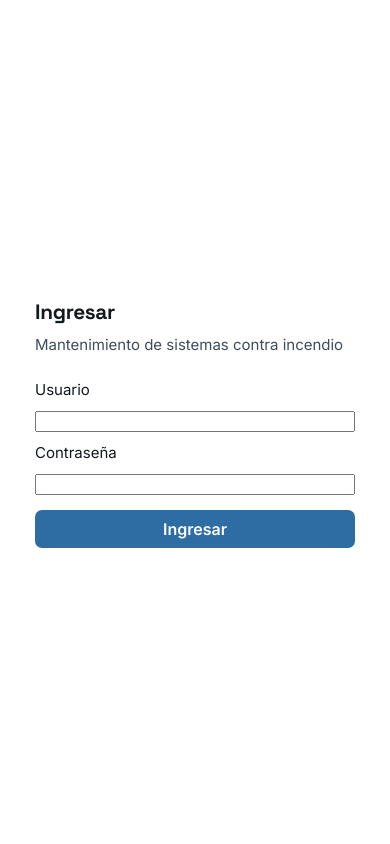
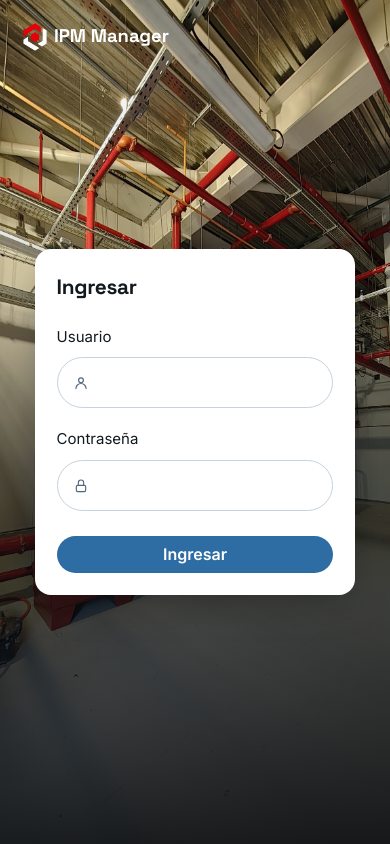
Before and after one commit to nmperezf/ipm-manager-v2, a Flask app: page /login in a window 390 px wide. Run offline with Flask 3, Linux system fonts and the light colour scheme.

Commit message:
Pulir login: fondo a pantalla completa en mobile, fade en desktop y campos en píldora
- Mobile: la foto pasa a ser fondo de pantalla completa (antes quedaba
  blanco liso) con la tarjeta del formulario centrada y flotando encima.
- Desktop: fundido suave entre la foto y el panel del formulario en vez
  de un corte duro; la imagen se centra (no solo se ve el techo).
- Usuario/contraseña como campos en píldora con ícono de contexto
  (usuario/candado), sumando esos dos íconos al set compartido de la app.
- Se quita la bajada "Mantenimiento de sistemas contra incendio" repetida
  debajo de "Ingresar".

Co-Authored-By: Claude Sonnet 5 <noreply@anthropic.com>

```diff
--- a/app/static/css/app.css
+++ b/app/static/css/app.css
@@ -623,11 +623,16 @@ tbody tr:hover .froz{background:var(--surface-muted)}
    derecha. Por debajo de 860px la foto se retira: en un celular no hay
    ancho para las dos columnas y el formulario es lo único que importa.
    ========================================================================= */
-.login-split{display:grid;grid-template-columns:1.1fr 1fr;min-height:100vh}
-.login-foto{position:relative;overflow:hidden;background:var(--brand-dark) center top/cover no-repeat;
+.login-split{display:grid;grid-template-columns:1.1fr 1fr;min-height:100vh;position:relative}
+.login-foto{position:relative;overflow:hidden;background:var(--brand-dark) center center/cover no-repeat;
   display:flex;flex-direction:column;color:#fff;padding:var(--e6)}
 .login-foto::before{content:"";position:absolute;inset:0;
   background:linear-gradient(to top,rgba(10,12,14,.92) 0%,rgba(10,12,14,.5) 45%,rgba(10,12,14,.05) 75%)}
+/* El corte entre foto y formulario queda como una línea dura si las dos
+   columnas simplemente chocan — este fundido difumina el borde derecho
+   de la foto hacia el mismo blanco del panel del formulario. */
+.login-foto::after{content:"";position:absolute;inset:0 0 0 auto;width:8%;z-index:2;
+  background:linear-gradient(to right,rgba(255,255,255,0) 0%,var(--surface) 100%)}
 .login-foto > *{position:relative;z-index:1}
 .login-marca{display:flex;align-items:center;gap:var(--e2);font-family:var(--display);
   font-weight:700;font-size:var(--t-med)}
@@ -639,7 +644,28 @@ tbody tr:hover .froz{background:var(--surface-muted)}
   padding:var(--e6) var(--e4)}
 .login-form{width:100%;max-width:320px}
 .login-form .sub{color:var(--ink-muted);display:block;margin:.3rem 0 var(--e5)}
+/* Campos en píldora con ícono de contexto — mockup aprobado "opción B". */
+.login-campo{position:relative;margin-bottom:var(--e3)}
+.login-campo svg{position:absolute;left:1rem;top:50%;transform:translateY(-50%);
+  width:16px;height:16px;color:var(--ink-faint);pointer-events:none}
+.login-campo input{width:100%;border:1.5px solid var(--border);background:var(--surface);
+  border-radius:var(--r-px);padding:.75rem 1.1rem .75rem 2.6rem;font:inherit;font-size:var(--t-base);
+  color:var(--ink);min-height:38px;transition:border-color .15s,box-shadow .15s}
+.login-campo input:focus{outline:none;border-color:var(--brand-light);
+  box-shadow:0 0 0 4px rgba(46,109,164,.14)}
+.login-campo:focus-within svg{color:var(--brand)}
+.login-form-suave .btn{border-radius:var(--r-px)}
 @media (max-width:860px){
   .login-split{grid-template-columns:1fr}
-  .login-foto{display:none}
+  /* En vez de sacar la foto y dejar blanco liso, se pasa a fondo de
+     pantalla completa: la foto queda detrás (position:absolute, fuera
+     del flujo) y la tarjeta del formulario flota encima, sin la columna
+     lateral que no entra en un celular. */
+  .login-foto{position:absolute;inset:0;z-index:0;padding:var(--e5)}
+  .login-foto::after{display:none}
+  .login-frase{display:none}
+  .login-form-panel{position:relative;z-index:1;min-height:100vh;background:transparent;
+    align-items:center;padding:var(--e5)}
+  .login-form{background:var(--surface);border-radius:16px;padding:var(--e5);
+    box-shadow:0 12px 40px -14px rgba(10,12,14,.5)}
 }
--- a/app/templates/base.html
+++ b/app/templates/base.html
@@ -40,6 +40,8 @@
 {%- elif nombre == 'presupuesto' %}<path d="M7 3h10a1 1 0 011 1v16l-3-2-3 2-3-2-3 2V4a1 1 0 011-1z"/><path d="M9 8h6M9 12h6M9 16h3"/>
 {%- elif nombre == 'lista' %}<rect x="4" y="4" width="16" height="16" rx="2"/><path d="M8 9h8M8 13h8M8 17h5"/><circle cx="6.3" cy="9" r=".9" fill="currentColor" stroke="none"/><circle cx="6.3" cy="13" r=".9" fill="currentColor" stroke="none"/><circle cx="6.3" cy="17" r=".9" fill="currentColor" stroke="none"/>
 {%- elif nombre == 'repuesto' %}<path d="M14.7 6.3a4 4 0 01-5.4 5.4L4 17l3 3 5.3-5.3a4 4 0 015.4-5.4l-2.6 2.6-2-2z"/>
+{%- elif nombre == 'usuario' %}<circle cx="12" cy="8" r="3.6"/><path d="M4.4 20.4a7.6 7.6 0 0115.2 0"/>
+{%- elif nombre == 'candado' %}<rect x="5" y="11" width="14" height="9.5" rx="2"/><path d="M8 11V7a4 4 0 018 0v4"/>
 {%- endif %}
 </svg>
 {%- endmacro %}
--- a/app/templates/login.html
+++ b/app/templates/login.html
@@ -16,8 +16,7 @@
 
   <div class="login-form-panel">
     <div class="login-form">
-      <h2 style="font-size:1.3rem">Ingresar</h2>
-      <span class="sub">Mantenimiento de sistemas contra incendio</span>
+      <h2 style="font-size:1.3rem;margin-bottom:var(--e5)">Ingresar</h2>
 
       {% with mensajes = get_flashed_messages(with_categories=true) %}
         {% for categoria, mensaje in mensajes %}
@@ -25,11 +24,17 @@
         {% endfor %}
       {% endwith %}
 
-      <form method="post" class="stack">
+      <form method="post" class="stack login-form-suave">
         <label class="rotulo" for="username">Usuario</label>
-        <input id="username" name="username" autocomplete="username" required>
+        <div class="login-campo">
+          {{ ico('usuario') }}
+          <input id="username" name="username" autocomplete="username" required>
+        </div>
         <label class="rotulo" for="password">Contraseña</label>
-        <input id="password" name="password" type="password" autocomplete="current-password" required>
+        <div class="login-campo">
+          {{ ico('candado') }}
+          <input id="password" name="password" type="password" autocomplete="current-password" required>
+        </div>
         <button class="btn" type="submit" style="margin-top:.35rem">Ingresar</button>
       </form>
     </div>
```
